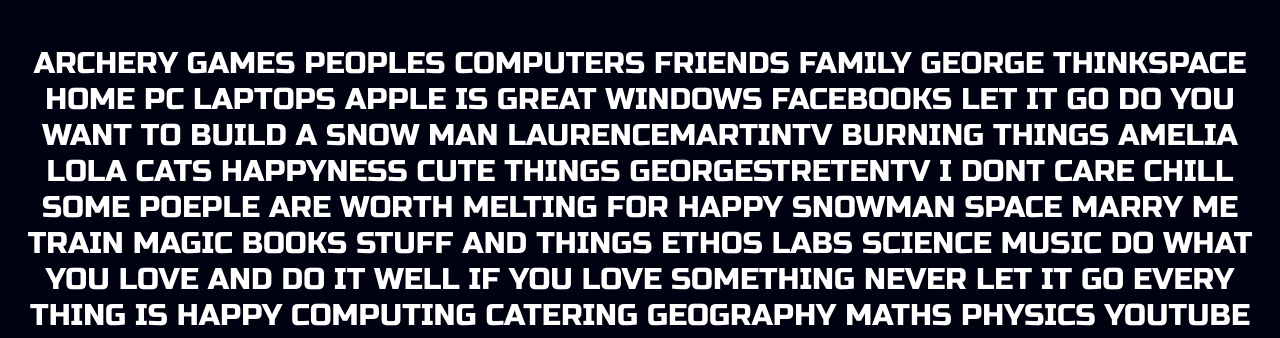
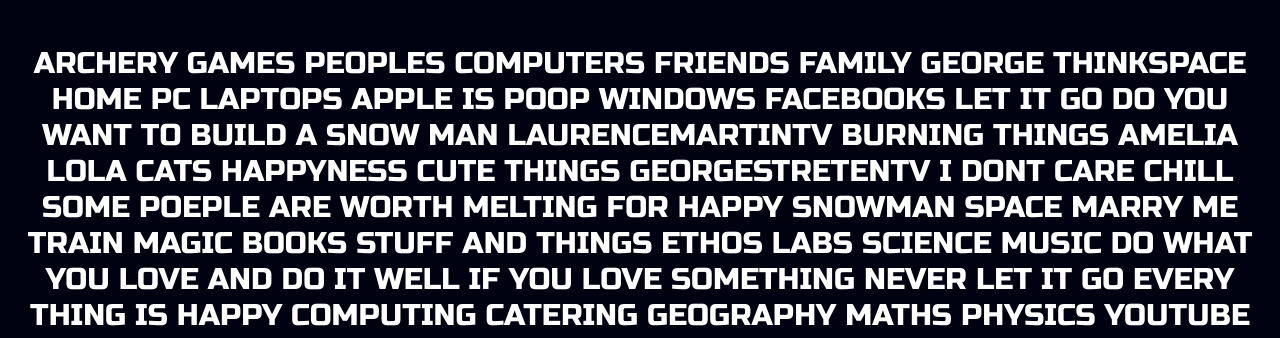
Before and after one commit to GhostManGH/ghostmangh.github.io, a plain HTML site: page index.html in a window 1280 px wide. Shown: the top 338 px of the page. Drawn offline with Linux system fonts and the light colour scheme.

Commit message:
CHANGED GREAT TO POOP
george has changed poop to great and I have chafed it back

```diff
--- a/index.html
+++ b/index.html
@@ -11,7 +11,7 @@
 <iframe width="0" height="0" src="//www.youtube.com/embed/ghZt2cILcCU?rel=0&start=45&autoplay=1" frameborder="0" allowfullscreen></iframe>
 
   <div class="background">
-    <p> ARCHERY GAMES PEOPLES COMPUTERS FRIENDS FAMILY GEORGE THINKSPACE HOME PC LAPTOPS APPLE IS GREAT WINDOWS FACEBOOKS LET IT GO DO YOU WANT TO BUILD A SNOW MAN LAURENCEMARTINTV
+    <p> ARCHERY GAMES PEOPLES COMPUTERS FRIENDS FAMILY GEORGE THINKSPACE HOME PC LAPTOPS APPLE IS POOP WINDOWS FACEBOOKS LET IT GO DO YOU WANT TO BUILD A SNOW MAN LAURENCEMARTINTV
       BURNING THINGS AMELIA LOLA CATS HAPPYNESS CUTE THINGS GEORGESTRETENTV I DONT CARE CHILL SOME POEPLE ARE WORTH MELTING FOR HAPPY SNOWMAN SPACE MARRY ME TRAIN
       MAGIC BOOKS STUFF AND THINGS ETHOS LABS SCIENCE MUSIC DO WHAT YOU LOVE AND DO IT WELL IF YOU LOVE SOMETHING NEVER LET IT GO EVERY THING IS HAPPY COMPUTING
       CATERING GEOGRAPHY MATHS PHYSICS YOUTUBE VIDEO LAUGH FREEDOM CODING CATS SINING EVERY THING IS AWSOME LEGOS CS:GO XCODE PROGRAMING COOL QUOTES SPACE
@@ -27,7 +27,7 @@
       BURNING THINGS AMELIA LOLA CATS HAPPYNESS CUTE THINGS GEORGESTRETENTV I DONT CARE CHILL SOME POEPLE ARE WORTH MELTING FOR HAPPY SNOWMAN SPACE MARRY ME TRAIN
       MAGIC BOOKS STUFF AND THINGS ETHOS LABS SCIENCE MUSIC SPEEK DO WHAT YOU LOVE AND DO IT WELL IF YOU LOVE SOMETHING NEVER LET IT GO EVERY THING IS HAPPY COMPUTING
       CATERING GEOGRAPHY MATHS PHYSICS YOUTUBE VIDEO LAUGH FREEDOM CODING CATS SINING EVERY THING IS AWSOME LEGOS CS:GO XCODE PROGRAMING COOL QUOTES SPACE
-      LORD OF THE RINGS HOBIT BILBO BAGINS FRODO BAGINS ACID BOOKS READING CHERUB ANGLES HELL ARCHERY GAMES PEOPLES COMPUTERS FRIENDS FAMILY GEORGE THINKSPACE HOME PC LAPTOPS APPLE IS GREAT WINDOWS FACEBOOKS LET IT GO DO YOU WANT TO BUILD A SNOW MAN LAURENCEMARTINTV
+      LORD OF THE RINGS HOBIT BILBO BAGINS FRODO BAGINS ACID BOOKS READING CHERUB ANGLES HELL ARCHERY GAMES PEOPLES COMPUTERS FRIENDS FAMILY GEORGE THINKSPACE HOME PC LAPTOPS APPLE IS POOP WINDOWS FACEBOOKS LET IT GO DO YOU WANT TO BUILD A SNOW MAN LAURENCEMARTINTV
         BURNING THINGS AMELIA LOLA CATS HAPPYNESS CUTE THINGS GEORGESTRETENTV I DONT CARE CHILL SOME POEPLE ARE WORTH MELTING FOR HAPPY SNOWMAN SPACE MARRY ME TRAIN
         MAGIC BOOKS STUFF AND THINGS ETHOS LABS SCIENCE MUSIC DO WHAT YOU LOVE AND DO IT WELL IF YOU LOVE SOMETHING NEVER LET IT GO EVERY THING IS HAPPY COMPUTING
         CATERING GEOGRAPHY MATHS PHYSICS YOUTUBE VIDEO LAUGH FREEDOM CODING CATS SINING EVERY THING IS AWSOME LEGOS CS:GO XCODE PROGRAMING COOL QUOTES SPACE
@@ -43,7 +43,7 @@
         BURNING THINGS AMELIA LOLA CATS HAPPYNESS CUTE THINGS GEORGESTRETENTV I DONT CARE CHILL SOME POEPLE ARE WORTH MELTING FOR HAPPY SNOWMAN SPACE MARRY ME TRAIN
         MAGIC BOOKS STUFF AND THINGS ETHOS LABS SCIENCE MUSIC SPEEK DO WHAT YOU LOVE AND DO IT WELL IF YOU LOVE SOMETHING NEVER LET IT GO EVERY THING IS HAPPY COMPUTING
         CATERING GEOGRAPHY MATHS PHYSICS YOUTUBE VIDEO LAUGH FREEDOM CODING CATS SINING EVERY THING IS AWSOME LEGOS CS:GO XCODE PROGRAMING COOL QUOTES SPACE
-        LORD OF THE RINGS HOBIT BILBO BAGINS FRODO BAGINS ACID BOOKS READING CHERUB ANGLES HELL ARCHERY GAMES PEOPLES COMPUTERS FRIENDS FAMILY GEORGE THINKSPACE HOME PC LAPTOPS APPLE IS GREAT WINDOWS FACEBOOKS LET IT GO DO YOU WANT TO BUILD A SNOW MAN LAURENCEMARTINTV
+        LORD OF THE RINGS HOBIT BILBO BAGINS FRODO BAGINS ACID BOOKS READING CHERUB ANGLES HELL ARCHERY GAMES PEOPLES COMPUTERS FRIENDS FAMILY GEORGE THINKSPACE HOME PC LAPTOPS APPLE IS POOP WINDOWS FACEBOOKS LET IT GO DO YOU WANT TO BUILD A SNOW MAN LAURENCEMARTINTV
           BURNING THINGS AMELIA LOLA CATS HAPPYNESS CUTE THINGS GEORGESTRETENTV I DONT CARE CHILL SOME POEPLE ARE WORTH MELTING FOR HAPPY SNOWMAN SPACE MARRY ME TRAIN
           MAGIC BOOKS STUFF AND THINGS ETHOS LABS SCIENCE MUSIC DO WHAT YOU LOVE AND DO IT WELL IF YOU LOVE SOMETHING NEVER LET IT GO EVERY THING IS HAPPY COMPUTING
           CATERING GEOGRAPHY MATHS PHYSICS YOUTUBE VIDEO LAUGH FREEDOM CODING CATS SINING EVERY THING IS AWSOME LEGOS CS:GO XCODE PROGRAMING COOL QUOTES SPACE
@@ -59,7 +59,7 @@
           BURNING THINGS AMELIA LOLA CATS HAPPYNESS CUTE THINGS GEORGESTRETENTV I DONT CARE CHILL SOME POEPLE ARE WORTH MELTING FOR HAPPY SNOWMAN SPACE MARRY ME TRAIN
           MAGIC BOOKS STUFF AND THINGS ETHOS LABS SCIENCE MUSIC SPEEK DO WHAT YOU LOVE AND DO IT WELL IF YOU LOVE SOMETHING NEVER LET IT GO EVERY THING IS HAPPY COMPUTING
           CATERING GEOGRAPHY MATHS PHYSICS YOUTUBE VIDEO LAUGH FREEDOM CODING CATS SINING EVERY THING IS AWSOME LEGOS CS:GO XCODE PROGRAMING COOL QUOTES SPACE
-          LORD OF THE RINGS HOBIT BILBO BAGINS FRODO BAGINS ACID BOOKS READING CHERUB ANGLES HELL ARCHERY GAMES PEOPLES COMPUTERS FRIENDS FAMILY GEORGE THINKSPACE HOME PC LAPTOPS APPLE IS GREAT WINDOWS FACEBOOKS LET IT GO DO YOU WANT TO BUILD A SNOW MAN LAURENCEMARTINTV
+          LORD OF THE RINGS HOBIT BILBO BAGINS FRODO BAGINS ACID BOOKS READING CHERUB ANGLES HELL ARCHERY GAMES PEOPLES COMPUTERS FRIENDS FAMILY GEORGE THINKSPACE HOME PC LAPTOPS APPLE IS POOP WINDOWS FACEBOOKS LET IT GO DO YOU WANT TO BUILD A SNOW MAN LAURENCEMARTINTV
             BURNING THINGS AMELIA LOLA CATS HAPPYNESS CUTE THINGS GEORGESTRETENTV I DONT CARE CHILL SOME POEPLE ARE WORTH MELTING FOR HAPPY SNOWMAN SPACE MARRY ME TRAIN
             MAGIC BOOKS STUFF AND THINGS ETHOS LABS SCIENCE MUSIC DO WHAT YOU LOVE AND DO IT WELL IF YOU LOVE SOMETHING NEVER LET IT GO EVERY THING IS HAPPY COMPUTING
             CATERING GEOGRAPHY MATHS PHYSICS YOUTUBE VIDEO LAUGH FREEDOM CODING CATS SINING EVERY THING IS AWSOME LEGOS CS:GO XCODE PROGRAMING COOL QUOTES SPACE
@@ -75,7 +75,7 @@
             BURNING THINGS AMELIA LOLA CATS HAPPYNESS CUTE THINGS GEORGESTRETENTV I DONT CARE CHILL SOME POEPLE ARE WORTH MELTING FOR HAPPY SNOWMAN SPACE MARRY ME TRAIN
             MAGIC BOOKS STUFF AND THINGS ETHOS LABS SCIENCE MUSIC SPEEK DO WHAT YOU LOVE AND DO IT WELL IF YOU LOVE SOMETHING NEVER LET IT GO EVERY THING IS HAPPY COMPUTING
             CATERING GEOGRAPHY MATHS PHYSICS YOUTUBE VIDEO LAUGH FREEDOM CODING CATS SINING EVERY THING IS AWSOME LEGOS CS:GO XCODE PROGRAMING COOL QUOTES SPACE
-            LORD OF THE RINGS HOBIT BILBO BAGINS FRODO BAGINS ACID BOOKS READING CHERUB ANGLES HELL ARCHERY GAMES PEOPLES COMPUTERS FRIENDS FAMILY GEORGE THINKSPACE HOME PC LAPTOPS APPLE IS GREAT WINDOWS FACEBOOKS LET IT GO DO YOU WANT TO BUILD A SNOW MAN LAURENCEMARTINTV
+            LORD OF THE RINGS HOBIT BILBO BAGINS FRODO BAGINS ACID BOOKS READING CHERUB ANGLES HELL ARCHERY GAMES PEOPLES COMPUTERS FRIENDS FAMILY GEORGE THINKSPACE HOME PC LAPTOPS APPLE IS POOP WINDOWS FACEBOOKS LET IT GO DO YOU WANT TO BUILD A SNOW MAN LAURENCEMARTINTV
               BURNING THINGS AMELIA LOLA CATS HAPPYNESS CUTE THINGS GEORGESTRETENTV I DONT CARE CHILL SOME POEPLE ARE WORTH MELTING FOR HAPPY SNOWMAN SPACE MARRY ME TRAIN
               MAGIC BOOKS STUFF AND THINGS ETHOS LABS SCIENCE MUSIC DO WHAT YOU LOVE AND DO IT WELL IF YOU LOVE SOMETHING NEVER LET IT GO EVERY THING IS HAPPY COMPUTING
               CATERING GEOGRAPHY MATHS PHYSICS YOUTUBE VIDEO LAUGH FREEDOM CODING CATS SINING EVERY THING IS AWSOME LEGOS CS:GO XCODE PROGRAMING COOL QUOTES SPACE
```
